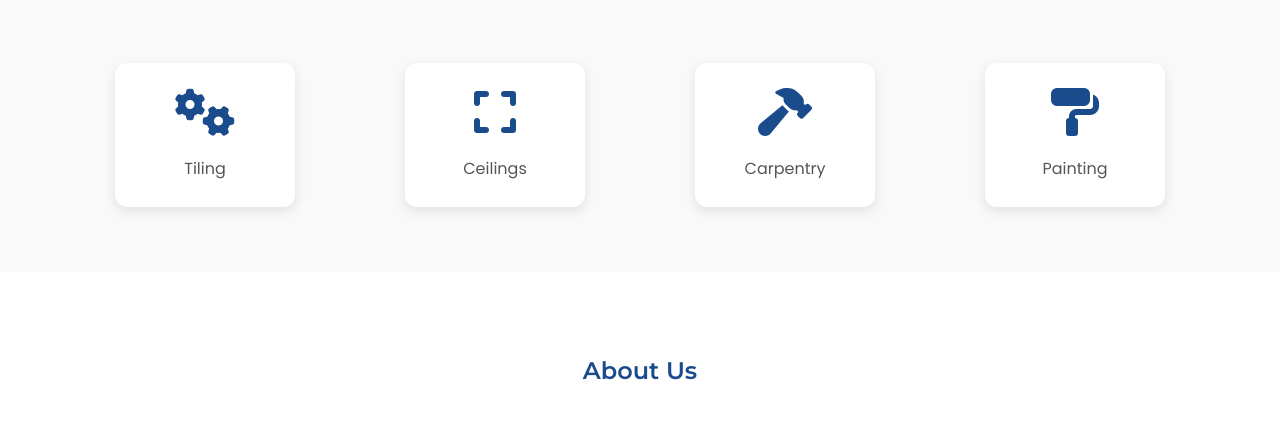
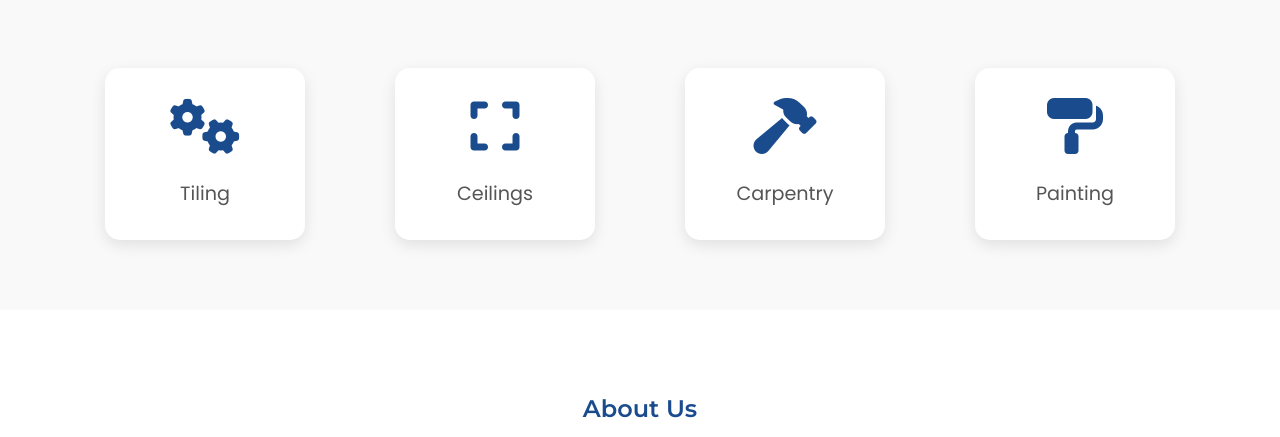
Before and after one commit to ValoyItech/mashankhura, a plain HTML site: page index.html in a window 1280 px wide. Shown: the part 802-1239 px from the top of the page. Drawn offline with Linux system fonts and the light colour scheme.

Commit message:
Update styles.css

```diff
--- a/styles.css
+++ b/styles.css
@@ -1035,3 +1035,64 @@ nav {
         font-size: 2.5rem; /* Slightly smaller on mobile */
     }
 }
+
+/* Service items */
+.service-item {
+    text-align: center;
+    margin: 20px;
+    width: 200px; /* Increased width */
+    padding: 30px 20px; /* Increased padding */
+    border-radius: 15px; /* Increased border radius */
+    background-color: white;
+    box-shadow: 0 5px 15px rgba(0, 0, 0, 0.1);
+    transition: all 0.4s ease;
+    cursor: pointer;
+    transform: translateY(0);
+    overflow: hidden;
+    position: relative;
+}
+
+.service-item:before {
+    content: '';
+    position: absolute;
+    top: 0;
+    left: 0;
+    width: 100%;
+    height: 100%;
+    background: rgba(255, 255, 255, 0.2);
+    z-index: -1;
+    transition: all 0.4s ease;
+}
+
+.service-item:hover {
+    transform: translateY(-20px) rotate(2deg); /* Enhanced transform effect */
+    box-shadow: 0 15px 30px rgba(0, 0, 0, 0.2);
+}
+
+.service-item:hover:before {
+    background: rgba(26, 75, 140, 0.3); /* Blue overlay effect */
+}
+
+.service-item i {
+    font-size: 3.5rem; /* Increased icon size */
+    color: var(--primary-blue);
+    margin-bottom: 25px; /* Increased margin */
+    transition: color 0.4s ease;
+    display: inline-block;
+    transform: translateX(0);
+}
+
+.service-item:hover i {
+    color: var(--gold); /* Change icon color on hover */
+    transform: translateX(10px) rotate(5deg); /* Add icon movement */
+}
+
+.service-item p {
+    font-size: 1.2rem; /* Increased text size */
+    font-weight: 500;
+    transition: color 0.4s ease;
+}
+
+.service-item:hover p {
+    color: var(--primary-blue); /* Change text color on hover */
+}
```
